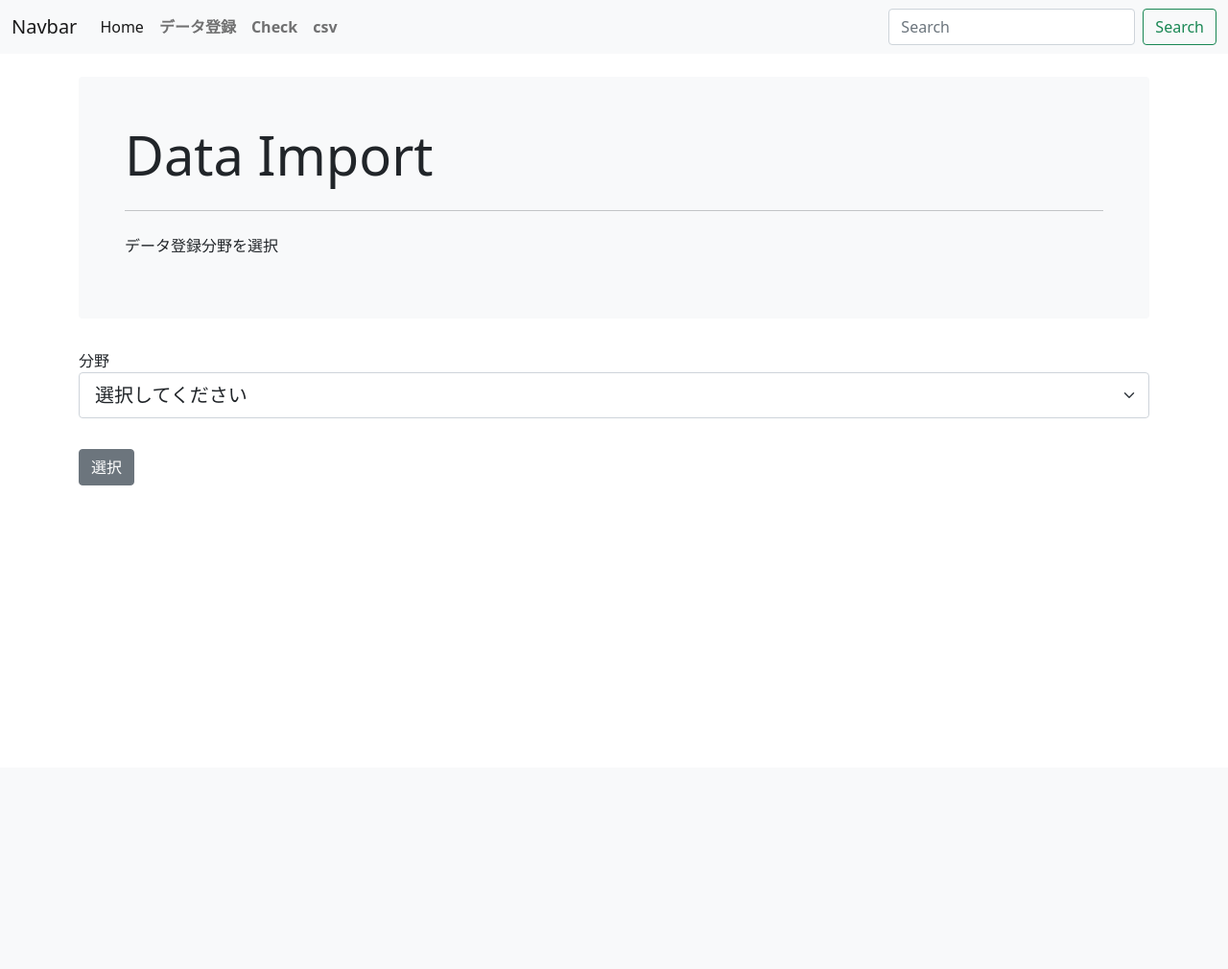
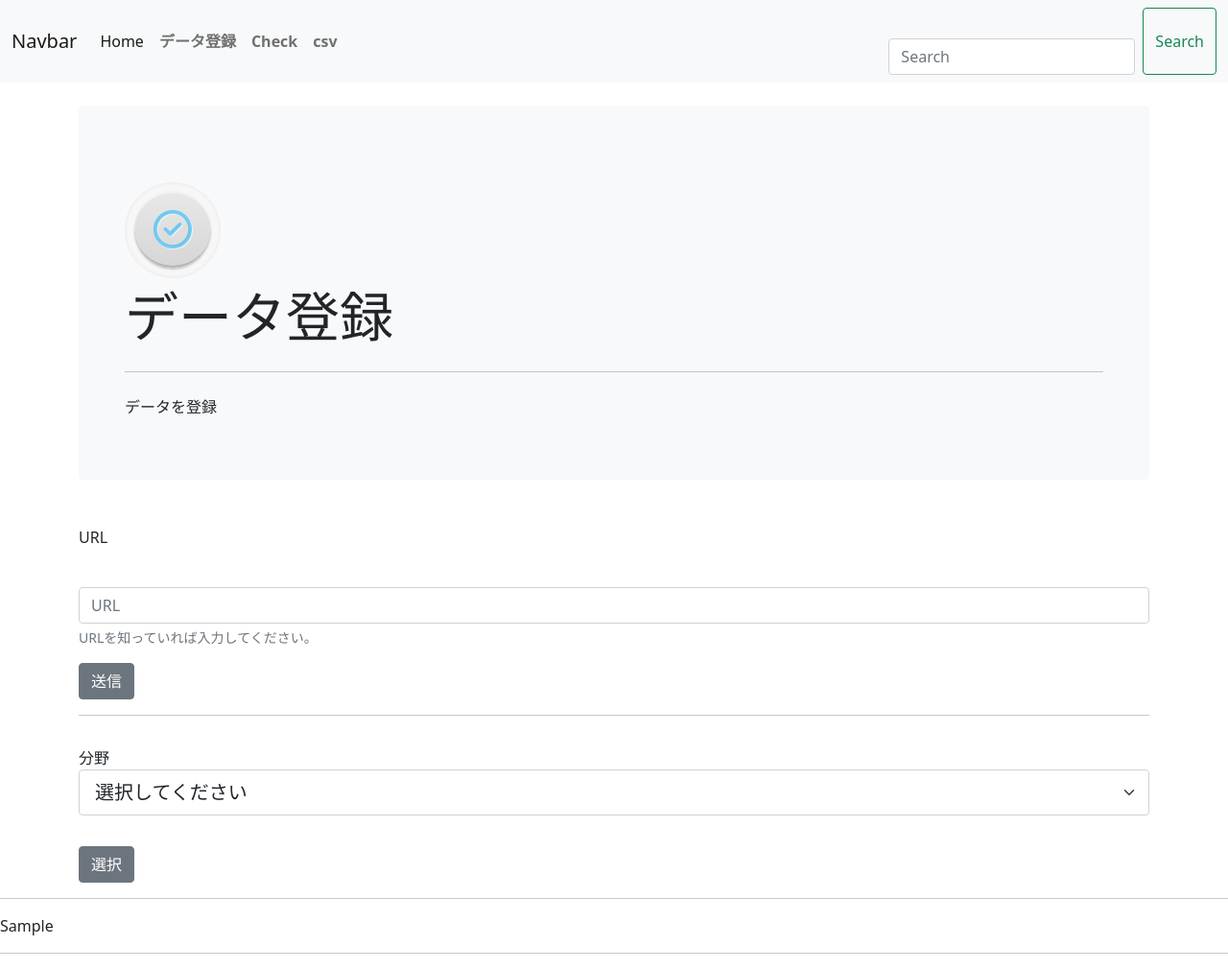
Before and after one commit to cardene777/django_contentful, a Django app: page /data_choice in a window 1280 px wide. Shown: the whole page at 96% size. Before the commit the page ends 506 px from the top, so only its background shows below. Run offline with Django 3.2, Linux system fonts and the light colour scheme; tables that the repository leaves empty hold one stand-in row (values such as "Sample post"); some libraries are stand-ins or nearby versions.

Commit message:
#6 add data function

```diff
--- /dev/null
+++ b/app/data/static/data/css/data_register.css
@@ -0,0 +1,74 @@
+.register-btn{
+  text-align: center;
+  margin-top: 2rem;
+}
+.register-right-btn{
+  text-align: right;
+  margin-top: 2rem;
+}
+.btn-real-dent {
+  /*周りの凹み*/
+  display: inline-block;
+  position: relative;
+  text-decoration: none;
+  color: rgba(3, 169, 244, 0.54);
+  width: 100px;
+  height: 100px;
+  border-radius: 50%;
+  text-align: center;
+  background: #f7f7f7;
+  box-shadow: inset 0 0 4px rgba(0, 0, 0, 0.08);
+}
+.btn-real-dent i {
+  /*ボタン自体*/
+  position: absolute;
+  content: '';
+  width: 80px;
+  height: 80px;
+  line-height: 80px;
+  left: 10px;
+  top: 9px;
+  border-radius: 50%;
+  font-size: 40px;
+  background-image: linear-gradient(#e8e8e8 0%, #d6d6d6 100%);
+  text-shadow: 1px 1px 1px rgba(255, 255, 255, 0.66);
+  box-shadow: inset 0 2px 0 rgba(255,255,255,0.5), 0 2px 2px rgba(0, 0, 0, 0.19);
+  border-bottom: solid 2px #b5b5b5;
+}
+
+.btn-real-dent .fa:active {
+  box-shadow: inset 0 1px 0 rgba(255,255,255,0.5), 0 2px 2px rgba(0, 0, 0, 0.19);
+  border-bottom: solid 2px #d8d8d8;
+}
+
+.balloon3-left {
+  position: relative;
+  display: inline-block;
+  margin: 1.5em 0 1.5em 15px;
+  padding: 0 5px;
+  width: 90px;
+  height: 90px;
+  line-height: 90px;
+  text-align: center;
+  color: #FFF;
+  font-size: 20px;
+  font-weight: bold;
+  background: #ffcc75;
+  border-radius: 50%;
+  box-sizing: border-box;
+}
+
+.balloon3-left:before {
+  content: "";
+  position: absolute;
+  top: 50%;
+  left: -25px;
+  margin-top: -15px;
+  border: 15px solid transparent;
+  border-right: 15px solid #ffcc75;
+  z-index: 0;
+}
+
+.form-control{
+  margin-top: 2rem;
+}
--- a/app/data/templates/data/data_choice.html
+++ b/app/data/templates/data/data_choice.html
@@ -1,16 +1,39 @@
 {% extends 'base.html' %}
+{% load static %}
+
+{% block head %}
+    <link rel="stylesheet" href="{% static 'data/css/data_register.css' %}">
+{% endblock %}
 
 {% block title %}Data Import{% endblock %}
 
 {% block content %}
+    <div class="container">
+        <div class="bg-light p-3 p-sm-5 my-4 rounded">
+            <a href="{% url 'data:register' %}" class="register-right-btn btn-real-dent"
+                onclick='return confirm("登録を完了しますか？");'>
+                <i class="far fa-check-circle"></i>
+            </a>
+            <h1 class="display-4">データ登録
+            </h1>
+            <hr class="my-4">
+            <p>データを登録</p>
+        </div>
+    </div>
+    <div class="container" style="margin-top: 3rem">
+        <form action="{% url 'data:data_choice' %}"  method="post">
+            {% csrf_token %}
+            <label for="url" class="form-label">URL</label>
+            <input type="text" name="url" id="url" placeholder="URL" class="form-control" aria-describedby="url-block">
+            <input hidden type="text" name="search" value="search">
+            <div id="url-block" class="form-text">
+                <p>URLを知っていれば入力してください。</p>
+            </div>
+            <button type="submit" class="btn btn-secondary">送信</button>
+        </form>
+        <hr>
+    </div>
     {% if check == "category" %}
-        <div class="container">
-            <div class="bg-light p-3 p-sm-5 my-4 rounded">
-                <h1 class="display-4">Data Import</h1>
-                <hr class="my-4">
-                <p>データ登録分野を選択</p>
-            </div>
-        </div>
         <div class="container">
             <form action="{% url 'data:data_choice' %}" method="post" style="margin-top: 2rem">
                 {% csrf_token %}
@@ -22,27 +45,40 @@
                         <option value="{{ category }}">{{ category }}</option>
                     {% endfor %}
                 </select>
+                <input hidden type="text" name="url" value="{{ url }}">
+                <input hidden type="text" name="html" value="{{ html }}">
                 <button type="submit" class="btn btn-secondary" style="margin-top: 1rem">選択</button>
             </form>
         </div>
     {% elif check == "choice" %}
         <div class="container">
-            <div class="bg-light p-3 p-sm-5 my-4 rounded">
-                <h1 class="display-4">Data Import</h1>
-                <hr class="my-4">
-                <p>データ登録</p>
-            </div>
+            <form action="{% url 'data:extraction' %}"  method="post">
+                {% csrf_token %}
+                <label for="code" class="form-label">抽出</label>
+                <input type="text" name="scraping" id="scraping" placeholder="コード" class="form-control" aria-describedby="code-block">
+                <div id="code-block" class="form-text">
+                    <p>コードを入力してください。</p>
+                </div>
+{#                 #}
+               <button type="submit" class="btn btn-secondary">抽出</button>
+            </form>
         </div>
+        <hr>
         <div class="container">
             <form action="{% url 'data:register' %}"  method="post">
                 {% csrf_token %}
+                <input hidden type="text" id="model" name="model" value="{{ model }}">
+                <input hidden type="text" id="form" name="form" value="{{ form }}">
+                <input hidden type="text" id="url" name="url" value="{{ url }}">
+                <input hidden type="text" id="html" name="html" value="{{ html }}">
                 {% for form in forms %}
                     <p>{{ form }}</p>
                 {% endfor %}
-                <input hidden type="text" id="model" name="model" value="{{ model }}">
-                <input hidden type="text" id="form" name="form" value="{{ form }}">
                 <button type="submit" class="btn btn-secondary" style="margin-top: 2rem; margin-bottom: 3rem" >登録</button>
             </form>
         </div>
     {% endif %}
+    <hr>
+        <p>{{ html | safe | escape  }}</p>
+    <hr>
 {% endblock %}
--- a/app/data/urls.py
+++ b/app/data/urls.py
@@ -8,6 +8,6 @@ urlpatterns = [
     path('import/', views.PostImport.as_view(), name="csv"),
     path('check/', views.CheckData.as_view(), name='check'),
     path('data_choice', views.data_choice, name='data_choice'),
+    path('register/', views.register, name='register'),
     path('extraction/', views.extraction, name='extraction'),
-    path('register/', views.register, name='register'),
 ]
--- a/app/data/views.py
+++ b/app/data/views.py
@@ -11,8 +11,10 @@ import random
 from bs4 import BeautifulSoup as bs
 from django.views.decorators.clickjacking import xframe_options_exempt
 import json
+from django.utils.datastructures import MultiValueDictKeyError
 
 csv.field_size_limit(sys.maxsize)
+CATEGORIES = Category.objects.values_list("name", flat=True)
 
 
 class Home(generic.TemplateView):
@@ -69,70 +71,120 @@ def data_choice(request):
     :return:
     """
     if request.method == "POST":
+        # 検索
+        try:
+            search = request.POST["search"]
+            url = request.POST["url"]
+            urls = Data.objects.get(url=url)
+            params = {
+                "check": "category",
+                "categories": CATEGORIES,
+                "url": urls.url,
+                "html": urls.html
+            }
+            return render(request, 'data/data_choice.html', params)
+        except MultiValueDictKeyError:
+            pass
+        # カテゴリごとに渡すデータを変更。
         category = request.POST["category"]
+        url = request.POST["url"]
+        html = request.POST["html"]
         if category == "医師情報":
-            check = "choice"
-            form = DoctorForm()
-            params = {
-                "check": check,
-                "forms": form,
-                "model": "Doctor",
-                "form": "DoctorForm"
-            }
+            forms = DoctorForm()
+            model = "Doctor"
+            form = "DoctorForm"
         elif category == "診療時間と担当医師":
-            check = "choice"
-            form = ScheduleForm()
-            params = {
-                "check": check,
-                "forms": form,
-                "model": "Schedule",
-                "form": "ScheduleForm"
-            }
+            forms = ScheduleForm()
+            model = "Schedule"
+            form = "ScheduleForm"
+        params = {
+            "check": "choice",
+            "forms": forms,
+            "model": model,
+            "form": form,
+            "url": url,
+            "html": html
+        }
     else:
         check = "data_import"
-        categories = ["医師情報", "診療時間と担当医師"]
-
+        datas = Data.objects.all()
+        data = random.choice(datas)
         params = {
             "check": "category",
-            "categories": categories
+            "categories": CATEGORIES,
+            "url":data.url,
+            "html": data.html
         }
 
     return render(request, 'data/data_choice.html', params)
 
 
+def register(request):
+    def set_hospital_name(url):
+        urls = {
+            "http://fujimoto.com": "藤元メディカルシステム",
+            "http://fujimoto.or.jp": "藤元メディカルシステム",
+            "http://fgh.fujimoto.com": "藤元総合病院",
+            "http://fujimoto.or.jp/fujimoto": "藤元病院",
+            "http://fujimoto.or.jp/green": "グリーンホーム",
+            "http://fujimoto.ac.jp": "藤元メディカルシステム付属医療専門学校",
+            "http://fujimoto.or.jp/kensin/hayasuzu": "藤元総合病院",
+            "http://fujimoto.or.jp/kensin/central": "藤元総合病院",
+            "http://fujimoto.or.jp/daigo": "大吾病院",
+            "http://hoshii.fujimoto.com": "星井眼科",
+            "http://joryokukai.com": "社会福祉法人常緑会",
+            "http://ichijukai.com": "社会福祉法人星空の都",
+            "http://recruit.fujimoto.com": "採用情報"
+        }
+        split_url = url.split("/")
+        split_url[2] = split_url[2].replace("www.", "")
+        for index in range(len(split_url)):
+            new_url = "/".join(split_url[: len(split_url) - index])
+            try:
+                hospital_name = urls[new_url]
+                break
+            except:
+                continue
+        else:
+            hospital_name = None
+        return hospital_name
+    if request.method == "POST":
+        model = eval(request.POST["model"])()
+        url = set_hospital_name(request.POST["url"])
+        request_post = request.POST.copy()
+        request_post["hospital"] = Hospital.objects.filter(name=url).values_list('name', flat=True)[0]
+        data = eval(request_post["form"])(request.POST, instance=model)
+        print(request_post)
+        data.save()
+
+        params = {
+            "check": "category",
+            "categories": CATEGORIES,
+            "url": request.POST["url"],
+            "html": request.POST["html"]
+        }
+        return render(request, 'data/data_choice.html', params)
+    else:
+        return render(request, 'data/data_register.html')
+
+
 def extraction(request):
     if request.method == "POST":
-        code = request.POST["code"]
-        soup = bs(request.POST["html"], 'html.parser')
-        url = request.POST["url"]
-        html = eval(code)
-        print("#################################################################")
-        print(type(html))
-        print("#################################################################")
-        htmls = bs(str(html), 'html.parser')
+        check = request.POST['check']
+        forms = request.POST['forms']
+        model = request.POST['model']
+        form = request.POST['form']
+        url = request.POST['url']
+        html = request.POST['html']
+        print("check", check)
 
-        category = list(Category.objects.values_list('name', flat=True))
-        print(category)
-        menu = list(Menu.objects.values_list('name', flat=True))
-        hospital = list(Hospital.objects.values_list('name', flat=True))
         params = {
-            'html': str(html),
-            'check': "extract",
-            'url': url,
-            'category': category,
-            'menu': menu,
-            'hospital': hospital,
+            "check": check,
+            "forms": forms,
+            "model": model,
+            "form": form,
+            "url": url,
+            "html": html
         }
 
-        return render(request, 'data/data_imports.html', params)
-
-
-def register(request):
-    if request.method == "POST":
-        # obj = eval(request.POST["model"])
-        # friend = eval(request.POST, instance=obj)
-        model = eval(request.POST["model"])()
-        data = eval(request.POST["form"])(request.POST, instance=model)
-        data.save()
-
-        return render(request, 'data/data_choice.html')
+        return render(request, 'data/data_choice.html', params)
--- a/app/templates/base.html
+++ b/app/templates/base.html
@@ -5,6 +5,9 @@
         <meta charset="utf-8">
         <meta name="viewport" content="width=device-width, initial-scale=1">
         {% block head %}{% endblock %}
+
+        <!-- Font Awesome -->
+        <script src="https://kit.fontawesome.com/e7484f657a.js" crossorigin="anonymous"></script>
         <!-- Bootstrap CSS -->
         <link href="https://cdn.jsdelivr.net/npm/bootstrap@5.0.0-beta1/dist/css/bootstrap.min.css" rel="stylesheet" integrity="sha384-giJF6kkoqNQ00vy+HMDP7azOuL0xtbfIcaT9wjKHr8RbDVddVHyTfAAsrekwKmP1" crossorigin="anonymous">
 
@@ -23,7 +26,7 @@
                             <a class="nav-link active" aria-current="page" href="{% url 'data:home' %}">Home</a>
                         </li>
                         <li class="nav-item">
-                            <a class="nav-link" href="{% url 'data:data_choice' %}"><strong>データ登録</strong></a>
+                            <a class="nav-link" href="{% url 'data:register' %}"><strong>データ登録</strong></a>
                         </li>
                         <li class="nav-item">
                             <a class="nav-link" href="{% url 'data:check' %}"><strong>Check</strong></a>
```
Also changed, not shown: app/data/models.py (+8 -8 lines), app/data/templates/data/data_imports.html (deleted, +0 -109 lines), app/data/templates/data/data_register.html (added, +24 -0 lines).
